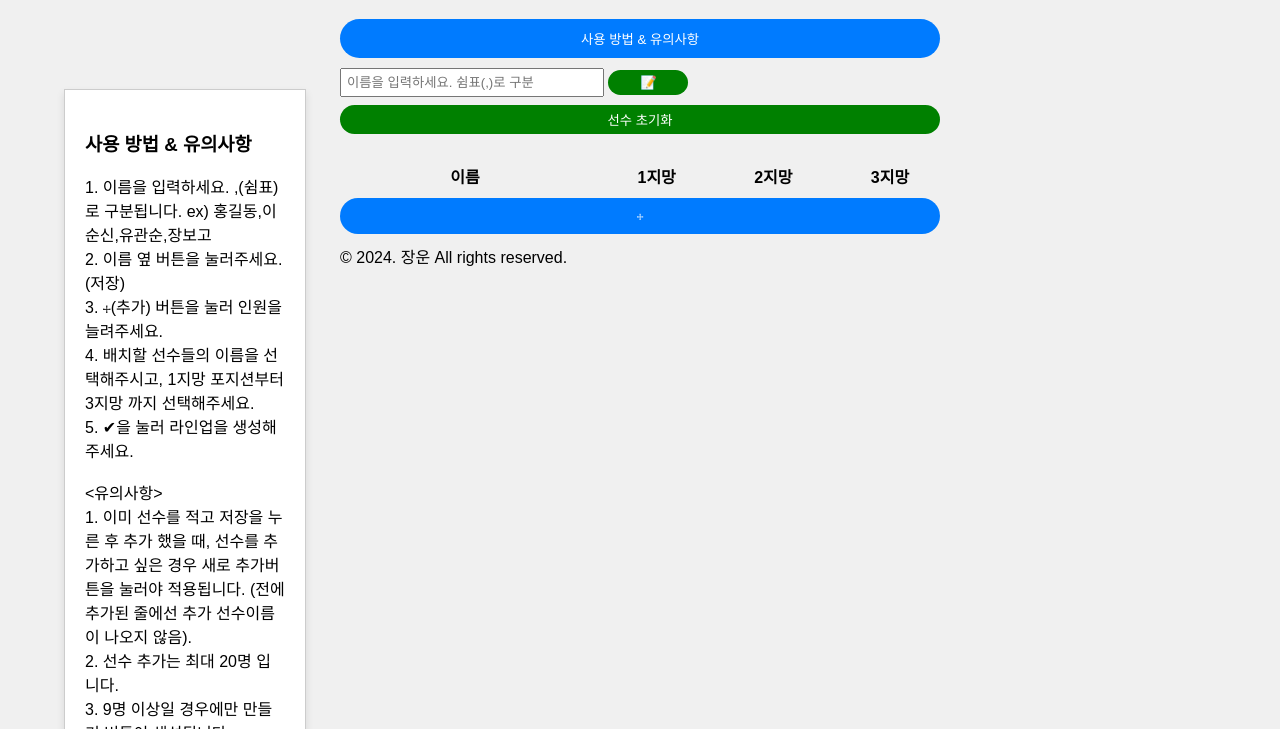
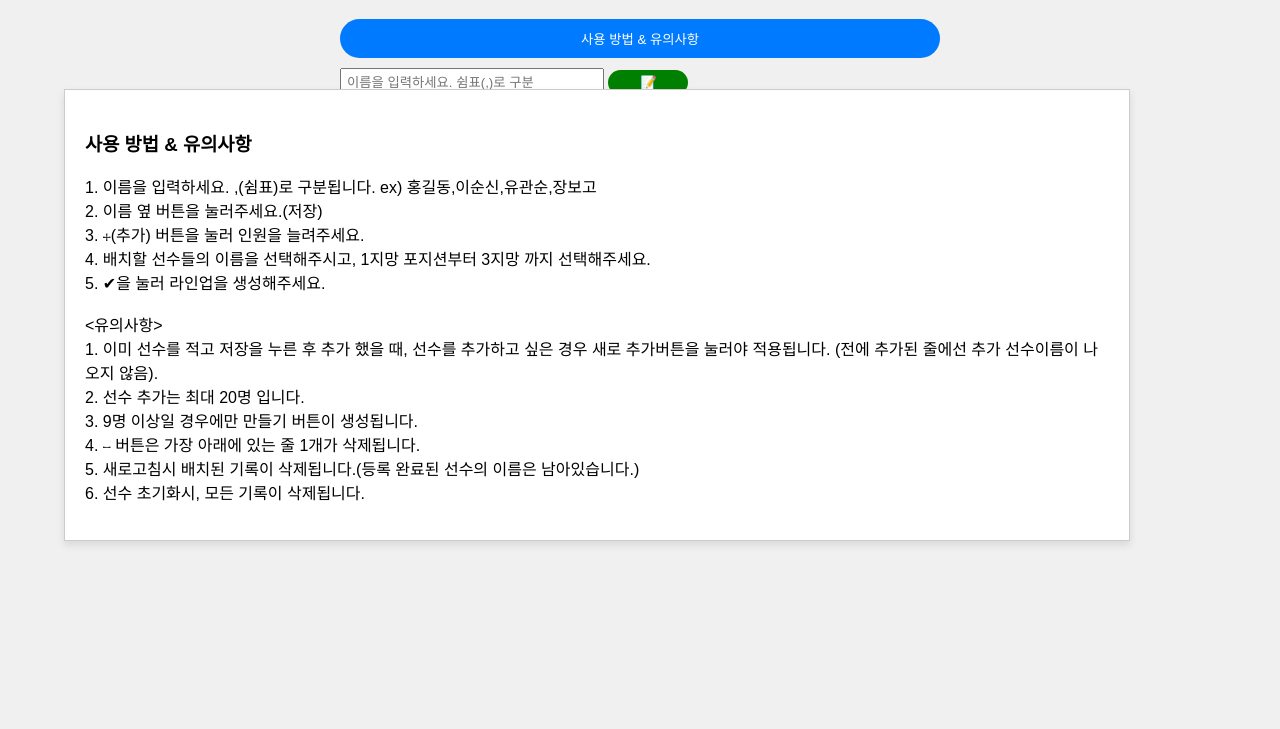
Before and after one commit to WOONJANG/baseball, a plain HTML site: page index.html in a window 1280 px wide. Both pictures are taken after a click on the button "사용 방법 & 유의사항". Shown: the part 71-800 px from the top of the page. Drawn offline with Linux system fonts and the light colour scheme.

Commit message:
Update styles.css

```diff
--- a/css/styles.css
+++ b/css/styles.css
@@ -102,7 +102,7 @@ body {
     position: fixed;
     top: 20%; /* 페이지 맨 위에서 40% 아래로 위치 */
     left: 5%; /* 페이지 왼쪽에서 5% 오른쪽으로 위치 */
-    width: 200px; /* 카드의 너비 */
+    width: 80%; /* 카드의 너비 */
     padding: 20px; /* 카드 내부 여백 */
     background-color: white; /* 배경색 */
     border: 1px solid #ccc; /* 테두리 */
```
